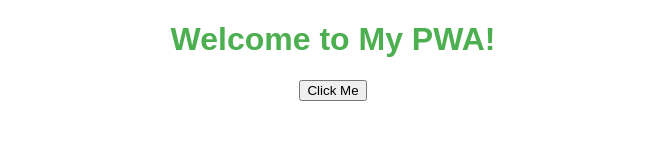
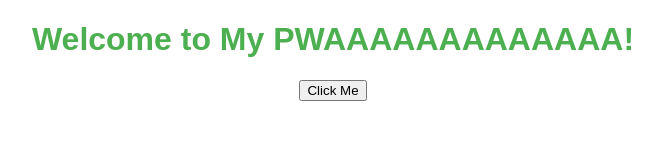
Before and after one commit to Tuananhaiphone/smt, a plain HTML site: page index.html in a window 1280 px wide. Shown: the whole page, without its empty margins (307-969 px from the left). Drawn offline with Linux system fonts and the light colour scheme.

Commit message:
Update index.html

```diff
--- a/index.html
+++ b/index.html
@@ -3,7 +3,7 @@
 <head>
   <meta charset="UTF-8">
   <meta name="viewport" content="width=device-width, initial-scale=1.0">
-  <title>SMT Thông tin</title>
+  <title>My PWA</title>
   <link rel="stylesheet" href="style.css">
   <link rel="manifest" href="manifest.json">
   <script>
@@ -15,7 +15,7 @@
   </script>
 </head>
 <body>
-  <h1>Welcome to My PWA!</h1>
+  <h1>Welcome to My PWAAAAAAAAAAAAA!</h1>
   <button onclick="alert('Hello from PWA!')">Click Me</button>
 </body>
 </html>
```
